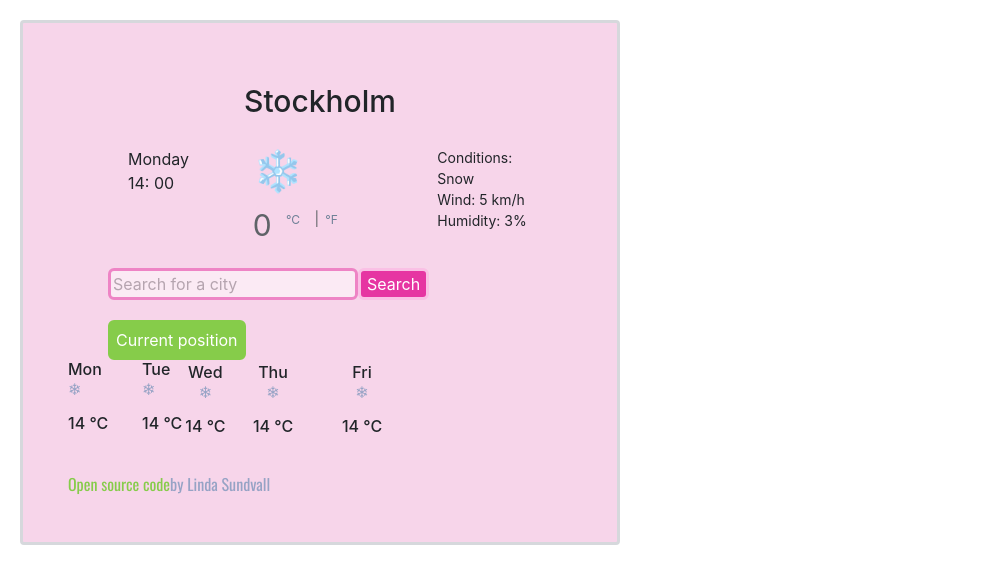
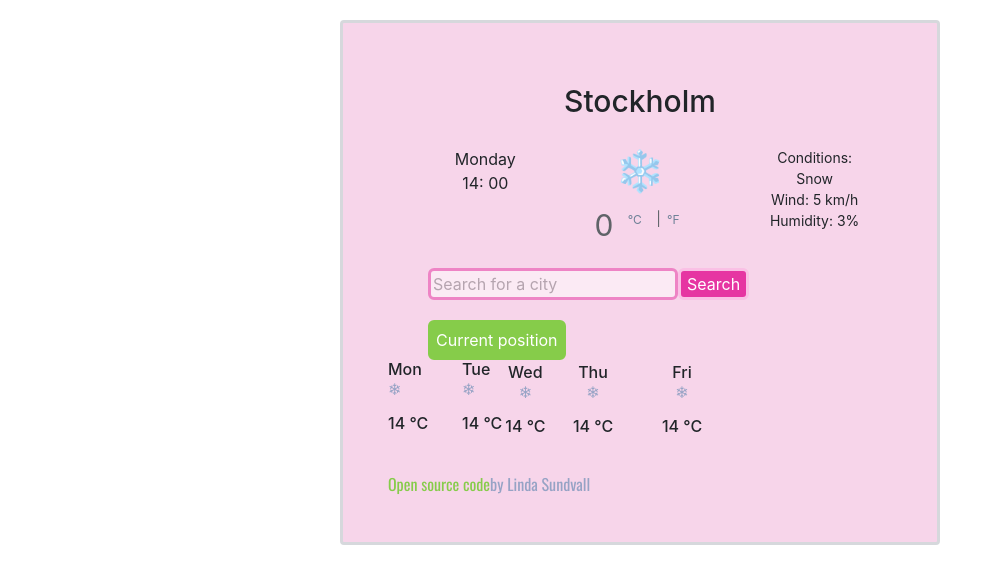
Before and after one commit to L-Sundvall/weather-app-react2.0, a React (Create React App) app: page / in a window 1280 px wide. Shown: the top 584 px of the page, without its empty margins (0-983 px from the left). Built offline with nearby package versions, Linux system fonts and the light colour scheme.

Commit message:
center head

```diff
--- a/src/App.css
+++ b/src/App.css
@@ -4,5 +4,7 @@
   border: solid #d6d8dc;
   max-width: 600px;
   padding: 30px;
-  margin: 20px;
+  display: block;
+  margin: 0 auto;
+  margin-top: 20px;
 }
--- a/src/Weather.css
+++ b/src/Weather.css
@@ -7,9 +7,15 @@
 li {
   list-style: none;
   text-decoration: none;
+  text-align: center;
 }
+
 li::first-letter {
   text-transform: capitalize;
+}
+.time {
+  padding-right: 20px;
+  padding-left: -20px;
 }
 .weather-list {
   font-size: 14px;
@@ -18,6 +24,7 @@ li::first-letter {
 .current-temp {
   font-size: 30px;
   color: #5f6368;
+  text-align: center;
 }
 
 .day-emoji {
--- a/src/Weather.js
+++ b/src/Weather.js
@@ -8,22 +8,22 @@ export default function Weather () {
     <div className="card-body">
             <div className="row">
               <div className="col-4">
-                <ul id="time">
-                  <li id="current-day"> Monday</li>
+                <ul className="time">
+                  <li className="current-day"> Monday</li>
                   <li>
-                    <span id="current-hour">14: </span>
-                    <span id="current-minuets">00</span>
+                    <span className="current-hour">14: </span>
+                    <span className="current-minuets">00</span>
                   </li>
                 </ul>
               </div>
 
               <div className="col-4">
-                <span className="current-temp">
+                <div className="current-temp">
                   <h2 className="day-emoji">❄</h2>
                   <span id="temperature"> 0 </span>
                   <button className="celsius"> °C </button> <span id="slash"> |</span>
                   <button className="farenheit"> °F</button>
-                </span>
+                </div>
               </div>
 
               <div className="col-4">
```
Also changed, not shown: 1 other file (tests, documents, lock files or other folders).
